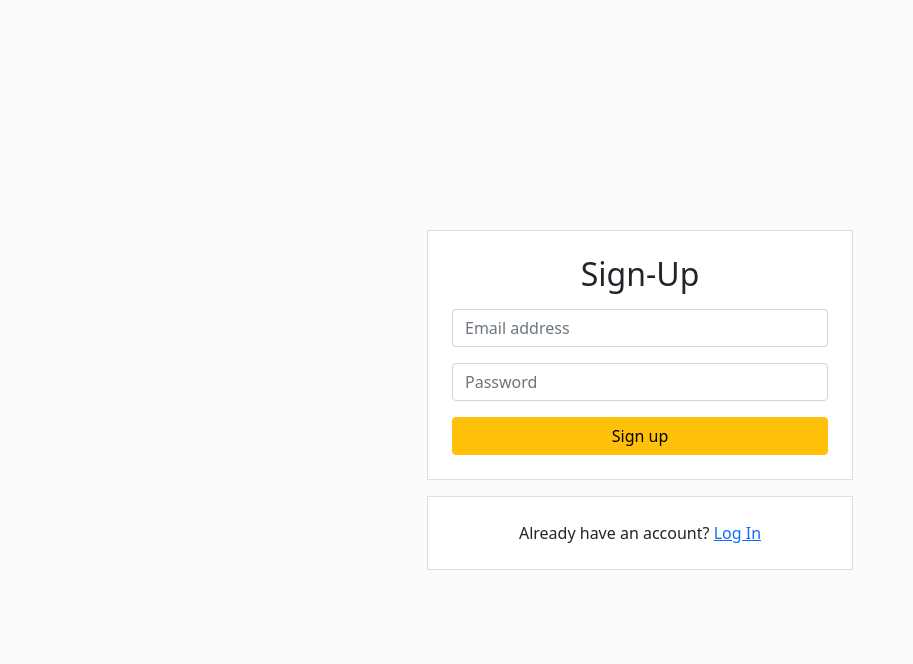
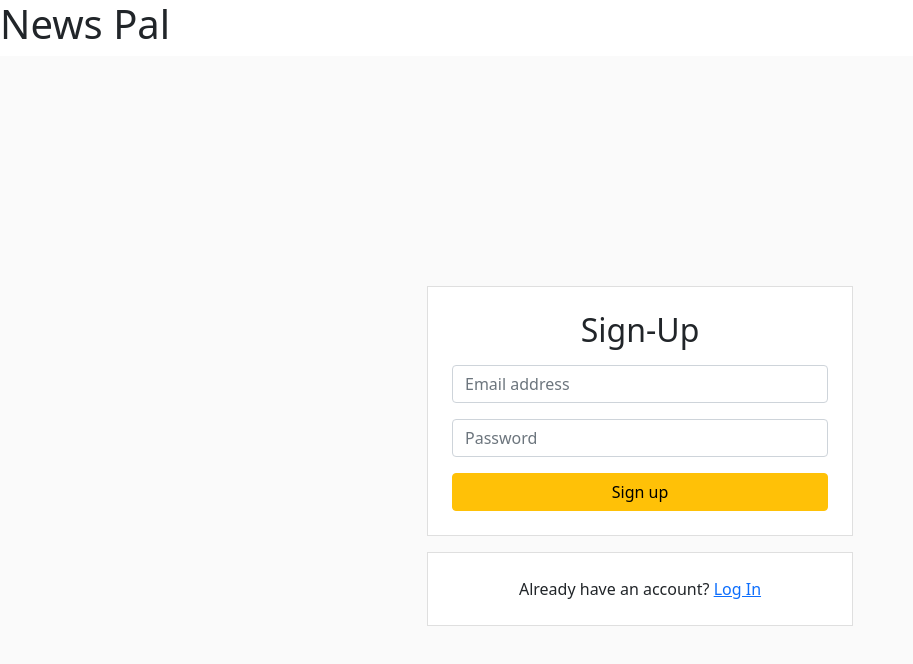
Before and after one commit to aboltins/News-Pal, a React (Create React App) app: page /signup in a window 1280 px wide. Shown: the top 664 px of the page, without its empty margins (0-913 px from the left). Built offline with nearby package versions, Linux system fonts and the light colour scheme.

Commit message:
create Header component

```diff
--- a/src/App.js
+++ b/src/App.js
@@ -1,13 +1,15 @@
 import "./App.css";
-import {BrowserRouter as Router, Routes, Route } from "react-router-dom";
+import { BrowserRouter as Router, Routes, Route } from "react-router-dom";
 import Home from "./pages/Home";
 import Login from "./pages/Login";
 import Signup from "./pages/Signup";
 import UserPage from "./pages/UserPage";
+import Header from "./components/Header";
 
 function App() {
   return (
     <Router>
+      <Header />
       <Routes>
         <Route exact path="/" element={<Home />} />
         <Route path="/userpage" element={<UserPage />} />
--- /dev/null
+++ b/src/components/Header.js
@@ -0,0 +1,11 @@
+import React from "react";
+
+const Header = () => {
+  return (
+    <header>
+      <h1>News Pal</h1>
+    </header>
+  );
+};
+
+export default Header;
```
